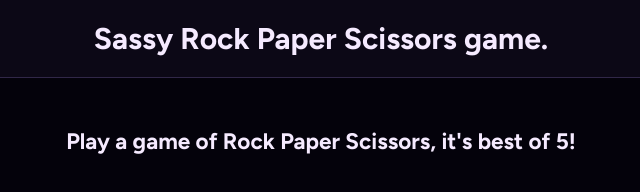
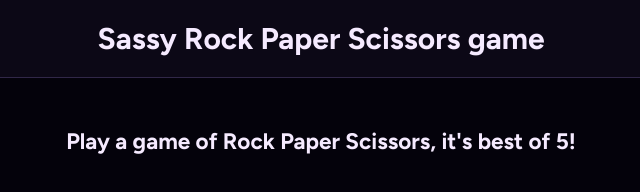
Before and after one commit to AsakaJX/TOP_RPS, a plain HTML site: page index.html in a window 1280 px wide. Shown: the top 192 px of the page, 319-959 px from the left. Drawn offline with Linux system fonts and the light colour scheme.

Commit message:
Fix Removed dot in the title

```diff
--- a/index.html
+++ b/index.html
@@ -17,7 +17,7 @@
   <body>
     <div class="main-container">
       <div class="title">
-        <h1>Sassy Rock Paper Scissors game.</h1>
+        <h1>Sassy Rock Paper Scissors game</h1>
       </div>
       <div class="main">
         <h2>Play a game of Rock Paper Scissors, it's best of 5!</h2>
```
